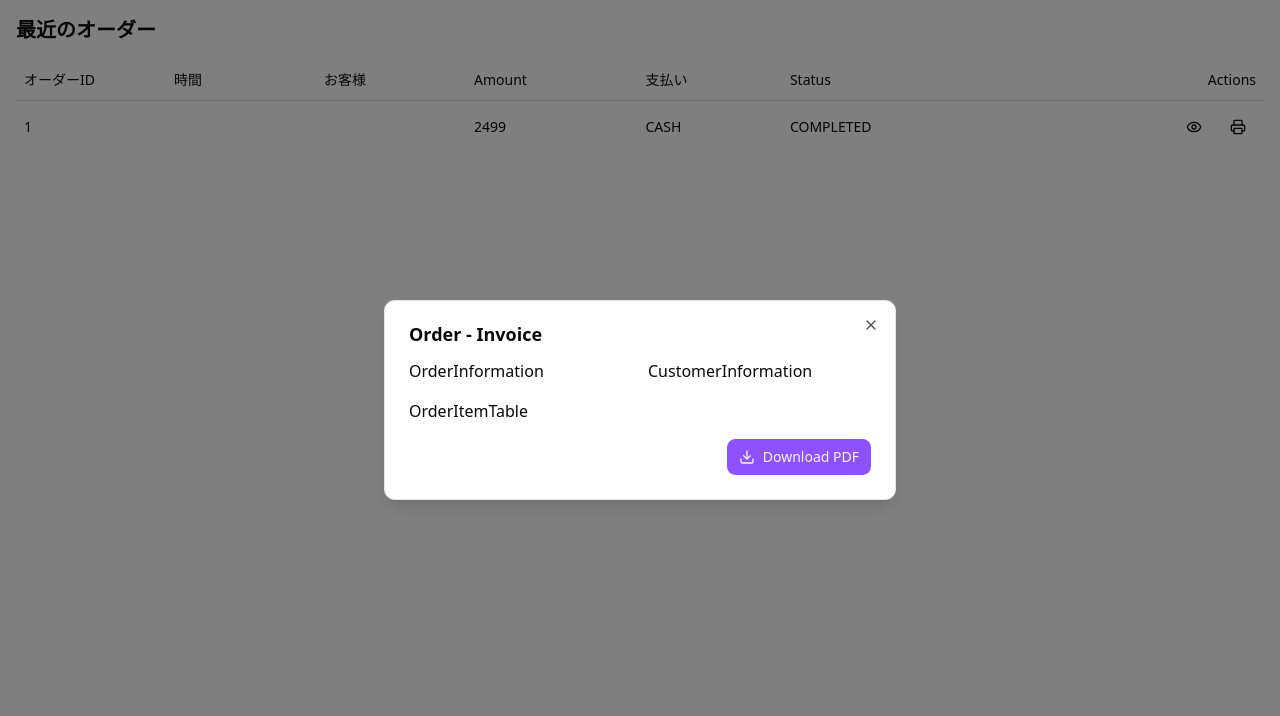
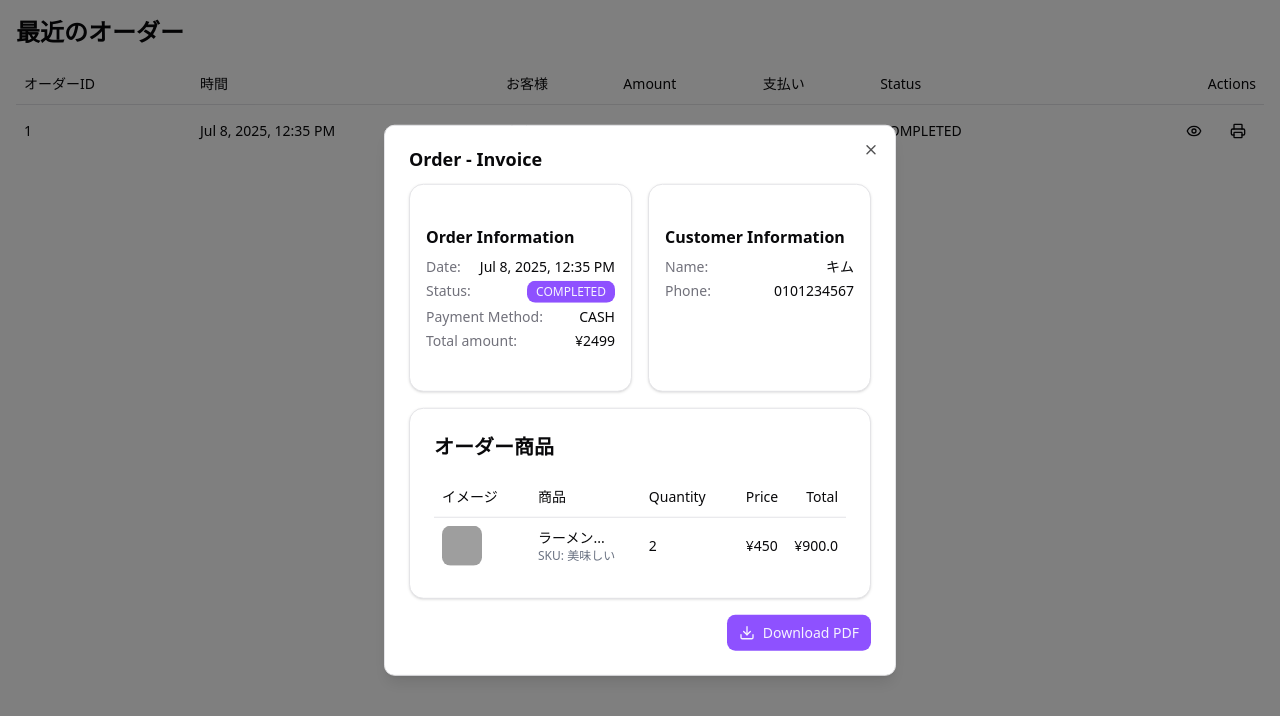
Before and after one commit to kimternet/weavus, a React (Vite) app in the folder posfrontend/: page / in a window 1280 px wide. Both pictures are taken after a click on the button 1194 px from the left and 126 px from the top of the page. Shown: the top 716 px of the page. Built offline with nearby package versions, Linux system fonts and the light colour scheme; grey boxes are pictures that could not be loaded.

Commit message:
OrderHistory UI 완성성

```diff
--- a/posfrontend/src/pages/cashier/OrderHistory/OrderDetails/CustomerInformation.jsx
+++ b/posfrontend/src/pages/cashier/OrderHistory/OrderDetails/CustomerInformation.jsx
@@ -1,9 +1,30 @@
 import React from 'react'
+import { Badge } from '@/components/ui/badge'
+import { Card, CardContent } from '@/components/ui/card'
 
-const CustomerInformation = () => {
+const CustomerInformation = ({ selectedOrder }) => {
     return (
-        <div>CustomerInformation</div>
-    )
-}
+        <Card>
+
+            <CardContent className={"p-4"}>
+                <h3 className="font-semibold mb-2">Customer Information</h3>
+
+                <div className="space-y-1 text-sm">
+
+                    <div className="flex justify-between">
+
+                        <span className="text-muted-foreground">Name: </span>
+                        <span>{selectedOrder.customer.fullName}</span>
+
+                    </div>
+                    <div className="flex justify-between">
+                        <span className="text-muted-foreground">Phone: </span>
+                        <span>{selectedOrder.customer.phone}</span>
+                    </div>
+                </div>
+            </CardContent>
+        </Card>
+    );
+};
 
 export default CustomerInformation
--- a/posfrontend/src/pages/cashier/OrderHistory/OrderDetails/OrderDetails.jsx
+++ b/posfrontend/src/pages/cashier/OrderHistory/OrderDetails/OrderDetails.jsx
@@ -3,14 +3,14 @@ import OrderInformation from './OrderInformation'
 import CustomerInformation from './CustomerInformation'
 import OrderItemTable from './OrderItemTable'
 
-const OrderDetails = () => {
+const OrderDetails = ({ selectedOrder }) => {
     return (
         <div>
             <div className="grid grid-cols-2 gap-4 mb-4">
-                <OrderInformation />
-                <CustomerInformation />
+                <OrderInformation selectedOrder={selectedOrder} />
+                <CustomerInformation selectedOrder={selectedOrder} />
             </div>
-            <OrderItemTable />
+            <OrderItemTable selectedOrder={selectedOrder} />
         </div>
     )
 }
--- a/posfrontend/src/pages/cashier/OrderHistory/OrderDetails/OrderInformation.jsx
+++ b/posfrontend/src/pages/cashier/OrderHistory/OrderDetails/OrderInformation.jsx
@@ -1,9 +1,41 @@
+import { Badge } from '@/components/ui/badge'
+import { Card, CardContent } from '@/components/ui/card'
 import React from 'react'
 
-const OrderInformation = () => {
+const OrderInformation = ({ selectedOrder }) => {
     return (
-        <div>OrderInformation</div>
-    )
-}
+        <Card>
+
+            <CardContent className={"p-4"}>
+                <h3 className="font-semibold mb-2">Order Information</h3>
+
+                <div className="space-y-1 text-sm">
+
+                    <div className="flex justify-between">
+
+                        <span className="text-muted-foreground">Date: </span>
+                        <span>{selectedOrder.createdAt}</span>
+
+                    </div>
+                    <div className="flex justify-between">
+
+                        <span className="text-muted-foreground">Status: </span>
+                        <Badge className={"capitalize"}>
+                            {selectedOrder.status}
+                        </Badge>
+                    </div>
+                    <div className="flex justify-between">
+                        <span className="text-muted-foreground">Payment Method: </span>
+                        <span>{selectedOrder.paymentType}</span>
+                    </div>
+                    <div className="flex justify-between">
+                        <span className="text-muted-foreground">Total amount: </span>
+                        <span>¥{selectedOrder.totalAmount}</span>
+                    </div>
+                </div>
+            </CardContent>
+        </Card>
+    );
+};
 
 export default OrderInformation
--- a/posfrontend/src/pages/cashier/OrderHistory/OrderDetails/OrderItemTable.jsx
+++ b/posfrontend/src/pages/cashier/OrderHistory/OrderDetails/OrderItemTable.jsx
@@ -1,8 +1,47 @@
 import React from 'react'
+import { Card, CardContent } from '@/components/ui/card'
+import { Table, TableBody, TableCell, TableHead, TableHeader, TableRow } from '@/components/ui/table'
 
-const OrderItemTable = () => {
+const OrderItemTable = ({ selectedOrder }) => {
     return (
-        <div>OrderItemTable</div>
+        <Card>
+            <CardContent>
+                <h2 className="text-xl font-semibold mb-4">オーダー商品</h2>
+                <Table>
+                    <TableHeader>
+                        <TableRow>
+                            <TableHead className="w-[150px]">イメージ</TableHead>
+                            <TableHead className="w-[150px]">商品</TableHead>
+                            <TableHead className="w-[150px]">Quantity</TableHead>
+                            <TableHead className="text-right">Price</TableHead>
+                            <TableHead className="text-right">Total</TableHead>
+                        </TableRow>
+                    </TableHeader>
+                    <TableBody>
+                        {selectedOrder.items.map((item) => (
+                            <TableRow key={item.id}>
+                                <TableCell>
+                                    <div className="w-10 h-10">
+                                        {item.product?.image && <img src={item.product?.image} className="w-10 h-10 object-cover rounded-md" />}
+                                    </div>
+                                </TableCell>
+                                <TableCell>
+                                    <div className="flex flex-col">
+
+                                        <span className="font-medium">{item.product.name.slice(0, 20)}...</span>
+                                        <span className="text-xs text-gray-500">SKU: {item.product?.sku}</span>
+
+                                    </div>
+                                </TableCell>
+                                <TableCell>{item.quantity}</TableCell>
+                                <TableCell>¥{item.product?.sellingPrice}</TableCell>
+                                <TableCell className="text-right">¥{(item.product?.sellingPrice * item.quantity)?.toFixed(1)}</TableCell>
+                            </TableRow>
+                        ))}
+                    </TableBody>
+                </Table>
+            </CardContent>
+        </Card >
     )
 }
 
--- a/posfrontend/src/pages/cashier/OrderHistory/OrderHistory.jsx
+++ b/posfrontend/src/pages/cashier/OrderHistory/OrderHistory.jsx
@@ -9,24 +9,25 @@ import { useState } from 'react'
 const OrderHistory = () => {
 
     const [showOrderInvoiceDialog, setShowOrderInvoiceDialog] = useState(false);
+    const [selectedOrder, setSelectedOrder] = useState(null);
+
+    const handleViewOrderDetails = (order) => { setSelectedOrder(order), setShowOrderInvoiceDialog(true) }
 
     return (
         <div className="h-full flex flex-col">
 
             <div className="flex-1 p-4 overflow-auto">
-
-                <OrderTable setShowOrderInvoiceDialog={setShowOrderInvoiceDialog} />
-
+                <OrderTable handleViewOrderDetails={handleViewOrderDetails} />
             </div>
 
             <Dialog open={showOrderInvoiceDialog} onOpenChange={setShowOrderInvoiceDialog}>
-                <DialogContent className="max-w-3xl">
+                <DialogContent className="max-w-4xl">
                     <DialogHeader>
                         <DialogTitle>
                             Order - Invoice
                         </DialogTitle>
                     </DialogHeader>
-                    <OrderDetails />
+                    <OrderDetails selectedOrder={selectedOrder} />
 
                     <DialogFooter>
 
--- a/posfrontend/src/pages/cashier/OrderHistory/OrderTable.jsx
+++ b/posfrontend/src/pages/cashier/OrderHistory/OrderTable.jsx
@@ -8,24 +8,38 @@ const orders = [
     {
 
         id: 1,
-        createdAt: "",
-        customer: { fullName: "" },
+        createdAt: "Jul 8, 2025, 12:35 PM",
+        customer: { fullName: "キム", phone: "0101234567" },
         totalAmount: 2499,
         paymentType: "CASH",
-        status: "COMPLETED"
+        status: "COMPLETED",
+        items: [
+            {
+
+                id: 2,
+                product: {
+                    image: "https://cdn.pixabay.com/photo/2017/08/26/19/19/ramen-2684000_1280.jpg",
+                    name: "ラーメン",
+                    sellingPrice: 450,
+                    sku: "美味しい"
+                },
+                quantity: 2,
+
+            }
+        ]
     }
 ]
 
-const OrderTable = ({ setShowOrderInvoiceDialog }) => {
+const OrderTable = ({ handleViewOrderDetails }) => {
     return (
         <div>
-            <h2 className="text-xl font-semibold mb-4">最近のオーダー</h2>
+            <h2 className="text-2xl font-bold mb-4">最近のオーダー</h2>
             <Table>
                 <TableHeader>
                     <TableRow>
-                        <TableHead className="w-[150px]">オーダーID</TableHead>
-                        <TableHead className="w-[150px]">時間</TableHead>
-                        <TableHead className="w-[150px]">お客様</TableHead>
+                        <TableHead className="">オーダーID</TableHead>
+                        <TableHead className="">時間</TableHead>
+                        <TableHead className="">お客様</TableHead>
                         <TableHead className="">Amount</TableHead>
                         <TableHead className="">支払い</TableHead>
                         <TableHead className="">Status</TableHead>
@@ -44,7 +58,7 @@ const OrderTable = ({ setShowOrderInvoiceDialog }) => {
                             <TableCell className="text-right">
                                 <div className="flex justify-end gap-2">
                                     <Button onClick={
-                                        () => setShowOrderInvoiceDialog(true)
+                                        () => handleViewOrderDetails(order)
                                     } variant={"ghost"} size={"icon"}>
                                         <EyeIcon className="h-4 w-4" />
                                     </Button>
```
